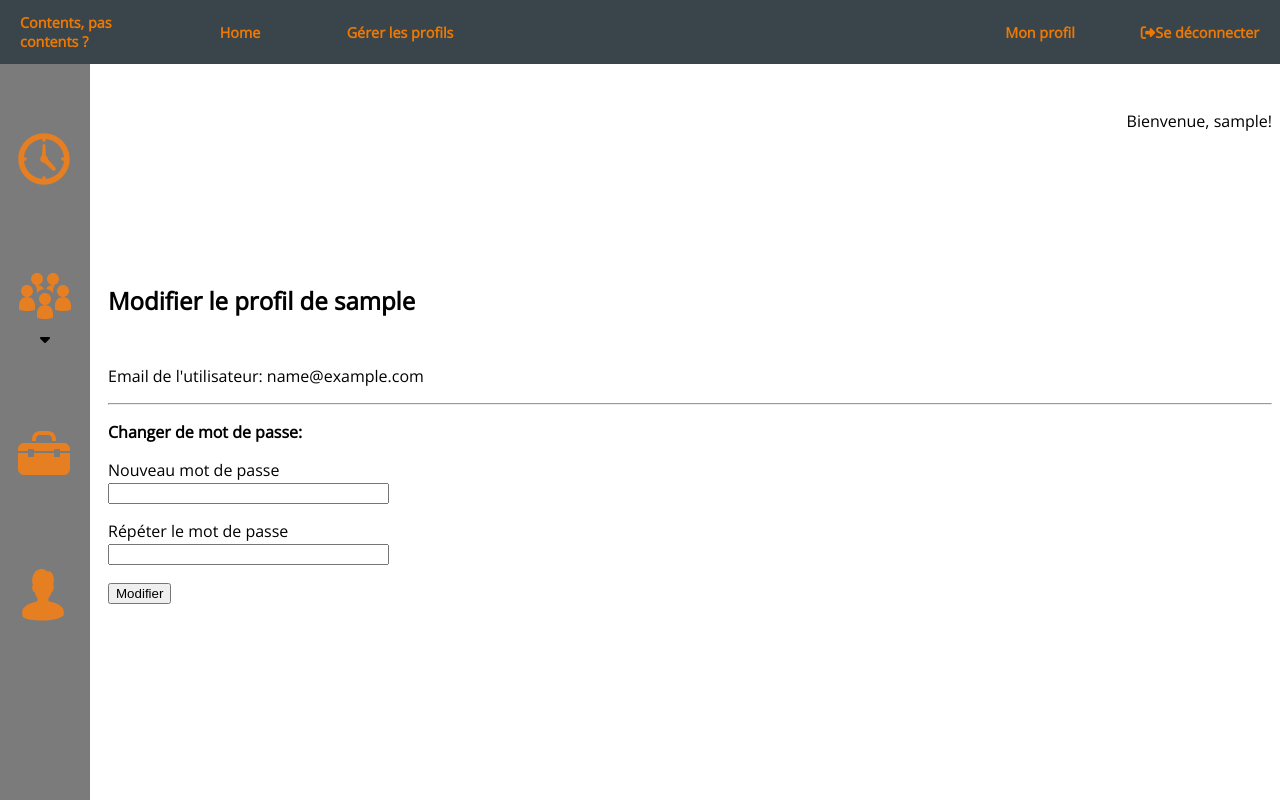
After one commit to solenne2404/ContentPasContent, a Flask app: page /profil in a window 1280 px wide. The commit adds this page. Run offline with Flask 2, Linux system fonts and the light colour scheme; the visitor is signed in with stand-in values (Sample User, id 1); data comes from the database, SQL or seed files in the repository; parts of the project's set-up code (start-up, migrations or seed data) failed here and were passed over; some libraries are stand-ins or nearby versions.

Commit message:
Modify User Password

```diff
--- a/Flask/app/forms.py
+++ b/Flask/app/forms.py
@@ -41,3 +41,10 @@ class RegistrationForm(FlaskForm):
         user = User.query.filter_by(email=email.data).first()
         if user is not None:
             raise ValidationError('Un compte existe déjà pour cette adresse')
+
+
+class PasswordForm(FlaskForm):
+    password = PasswordField('Nouveau mot de passe', validators=[DataRequired()])
+    password2 = PasswordField(
+        'Répéter le mot de passe', validators=[DataRequired(), EqualTo('password')])
+    submit = SubmitField('Modifier')
--- a/Flask/app/routes.py
+++ b/Flask/app/routes.py
@@ -1,6 +1,6 @@
 from flask import render_template, flash, redirect, url_for, request
 from app import app, db
-from app.forms import LoginForm, RegistrationForm
+from app.forms import LoginForm, RegistrationForm, PasswordForm
 from flask_login import current_user, login_user, logout_user, login_required
 from app.models import User, Promo, FK_User_Promo
 from werkzeug.urls import url_parse
@@ -12,6 +12,7 @@ users = User.query.order_by(User.id).all()
 
 
 questions = ['1-Méthode pédagogique', '2-Progression', '3-Organisation matérielle', '4-Moyens pédagogiques', '5-Echanges dans le groupe', '6-Satisfaction']
+
 
 
 
@@ -108,6 +109,19 @@ def show_question(name, q):
         )
 
 
+@app.route('/profil', methods=['GET', 'POST'])
+@login_required
+def profil_edit():
+    form = PasswordForm()
+    if form.validate_on_submit():
+        user = User.query.filter_by(id=current_user.id).first()
+        user.set_password(form.password.data)
+        db.session.bulk_save_objects([user])
+        db.session.commit()
+        flash('Votre mot de passe a bien été modifié!')
+        return redirect(url_for('index'))
+    return render_template('profil.html', form=form)
+
 @app.route('/gestionprofils')
 @login_required
 def rGestionProfils():
--- a/Flask/app/static/style.css
+++ b/Flask/app/static/style.css
@@ -226,14 +226,20 @@ PROMO
 .promo-ind {
     min-width:900px;
     margin-top:1%;
+<<<<<<< Updated upstream
     height: 500px;
     background-color:lightgray;
+=======
+    height: 100%;
+
+    margin-right: 4%;
+>>>>>>> Stashed changes
 }
 
 .promo-contain {
     display: flex;
     justify-content: center;
-    min-height:400px;
+
 }
 
 /*****************************************************************************************************
@@ -244,6 +250,7 @@ QUESTION
     align-self: end;
     grid-row: 6 / 6;
 }
+
 
 
 /*****************************************************************************************************
@@ -276,3 +283,10 @@ GESTION PROFILS
     display: flex;
     align-items: center;
 }
+
+/*****************************************************************************************************
+PROFIL
+*****************************************************************************************************/
+.change-pwd{
+    margin-left: 50%;
+}
--- a/Flask/app/templates/base.html
+++ b/Flask/app/templates/base.html
@@ -30,7 +30,7 @@
             {% if current_user.is_anonymous %}
             <a class="log" href="{{ url_for('login') }}"><i class="fas fa-sign-in-alt"></i>Se connecter</a>
             {% else %}
-            <a class="profil" href="">Mon profil</a>
+            <a class="profil" href="{{ url_for('profil_edit')}}">Mon profil</a>
             <a class="log" href="{{ url_for('logout') }}"><i class="fas fa-sign-out-alt"></i>Se déconnecter</a>
             {% endif %}
         </nav>
--- /dev/null
+++ b/Flask/app/templates/profil.html
@@ -0,0 +1,32 @@
+{% extends "base.html" %}
+
+{% block content %}
+<div class="change_pwd"></div>
+    <h1 class="profil_title">Modifier le profil de {{current_user.username}}</h1>
+    <form action="" method="POST">
+
+        {{ form.hidden_tag() }}
+    <p>
+
+        <p class="profil_info">Email de l'utilisateur: {{current_user.email}}</p>
+        <hr>
+        <strong><p class="profil_info">Changer de mot de passe:</p></strong>
+
+        {{ form.password.label }}<br>
+        {{ form.password(size=32) }}<br>
+        {% for error in form.password.errors %}
+        <span style="color: red;">[{{ error }}]</span>
+        {% endfor %}
+    </p>
+    <p>
+        {{ form.password2.label }}<br>
+        {{ form.password2(size=32) }}<br>
+        {% for error in form.password2.errors %}
+        <span style="color: red;">[{{ error }}]</span>
+        {% endfor %}
+    </p>
+
+    <p>{{ form.submit() }}</p>
+</form>
+
+{% endblock %}
--- a/Flask/app/templates/promo.html
+++ b/Flask/app/templates/promo.html
@@ -22,7 +22,7 @@
         </div>
 
         <div class="weekNav">
-            <p><i class="fas fa-chevron-left"></i>      Semaine     <i class="fas fa-chevron-right"></i></p>
+                <p><i class="fas fa-chevron-left"></i>      Semaine     <i class="fas fa-chevron-right"></i></p>
         </div>
 
 {% endblock %}
--- a/Flask/requirements.txt
+++ b/Flask/requirements.txt
@@ -1,10 +1,14 @@
 alembic==1.3.1
+certifi==2019.9.11
+chardet==3.0.4
 Click==7.0
 Flask==1.1.1
+flask-change-password==0.0.7
 Flask-Login==0.4.1
 Flask-Migrate==2.5.2
 Flask-SQLAlchemy==2.4.1
 Flask-WTF==0.14.2
+idna==2.8
 itsdangerous==1.1.0
 Jinja2==2.10.3
 Mako==1.1.0
@@ -13,7 +17,9 @@ PyMySQL==0.9.3
 python-dateutil==2.8.1
 python-dotenv==0.10.3
 python-editor==1.0.4
+requests==2.22.0
 six==1.13.0
 SQLAlchemy==1.3.11
+urllib3==1.25.7
 Werkzeug==0.16.0
 WTForms==2.2.1
```
